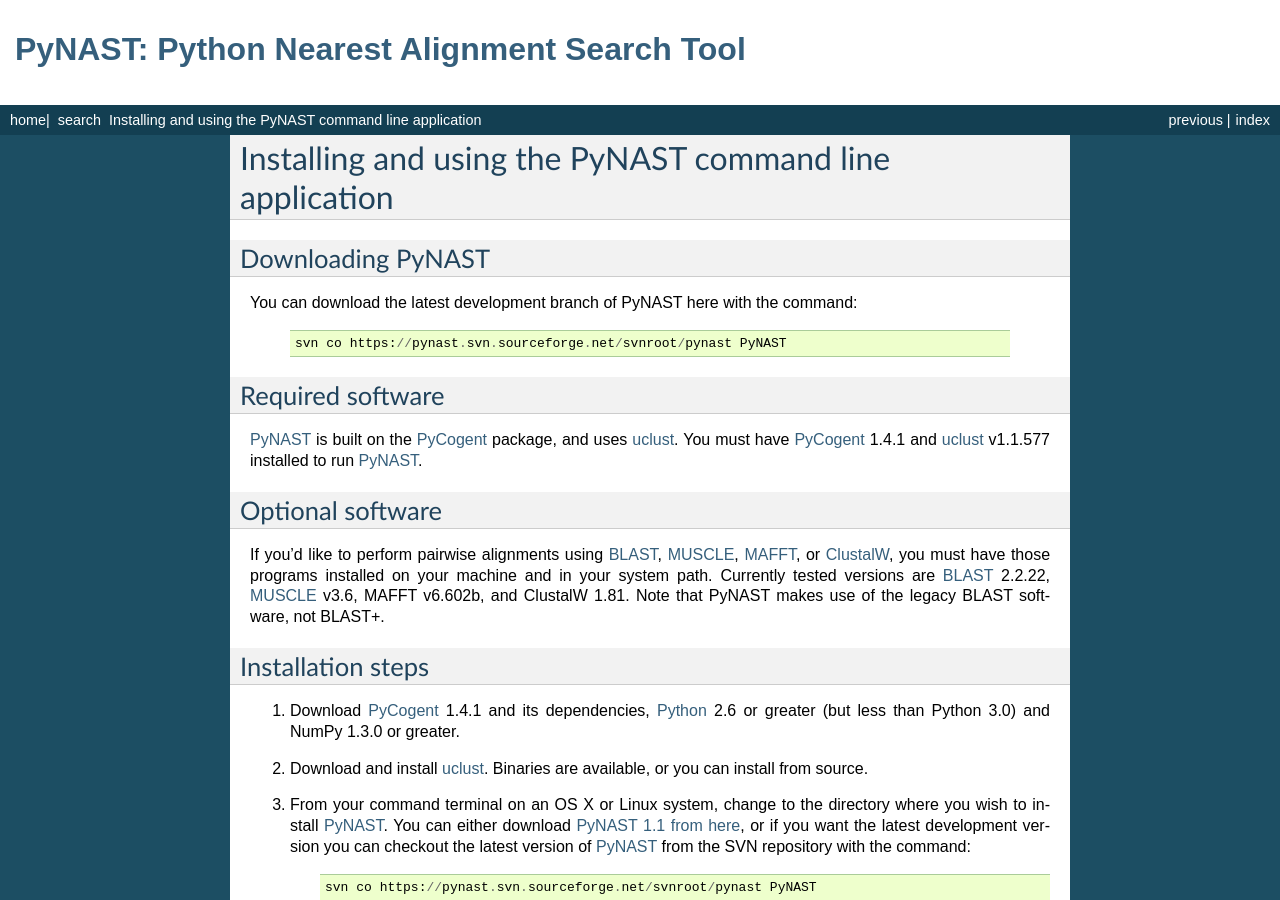
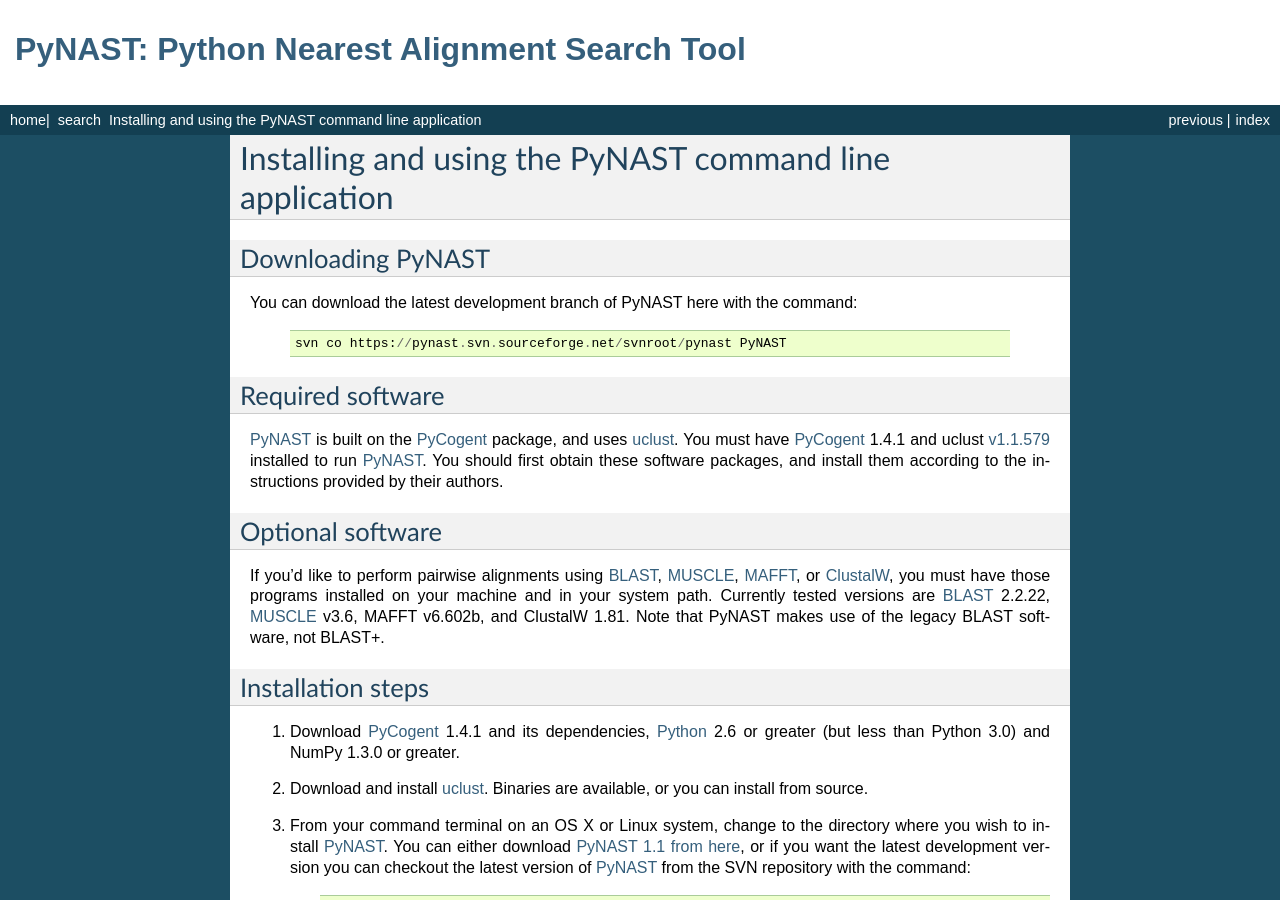
Before and after one commit to biocore/pynast, a Sphinx documentation site: the page built from doc/install.rst, in a window 1280 px wide and 900 px high. Built offline with Sphinx 7.4.7, drawn with Linux system fonts in a browser that asks for light colours; pages that are not in the unit, such as notebooks, are missing from menus.

Commit message:
updated uclust version information.

```diff
--- a/doc/install.rst
+++ b/doc/install.rst
@@ -14,7 +14,7 @@ You can download the latest development branch of PyNAST here with the command:
 
 Required software
 =================
-PyNAST_ is built on the PyCogent_ package, and uses uclust_. You must have PyCogent_ 1.4.1 and uclust_ v1.1.577 installed to run PyNAST_.
+PyNAST_ is built on the PyCogent_ package, and uses uclust_. You must have PyCogent_ 1.4.1 and uclust `v1.1.579 <http://www.drive5.com/uclust/downloads1_1_579.html>`_ installed to run PyNAST_. You should first obtain these software packages, and install them according to the instructions provided by their authors.
 
 Optional software
 =================
```
Also changed, not shown: 5 other files.
